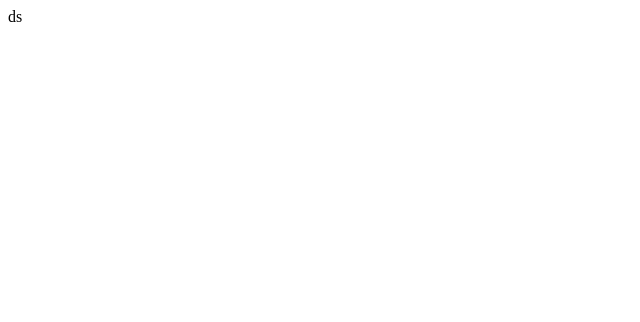
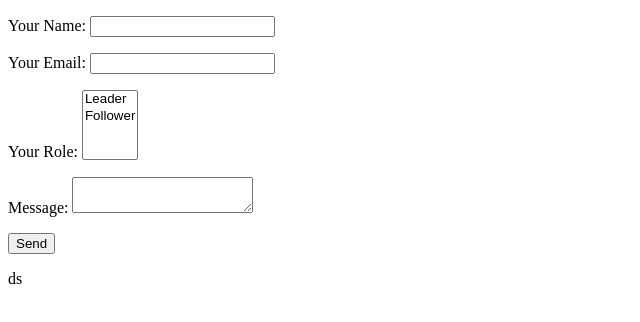
Before and after one commit to ngd0420/netlify, a plain HTML site: page index.html in a window 1280 px wide. Shown: the whole page, without its empty margins (0-640 px from the left). Drawn offline with Linux system fonts and the light colour scheme.

Commit message:
added form

```diff
--- a/index.html
+++ b/index.html
@@ -9,7 +9,26 @@
 </head>
 <body>
   <form name="contact" method="POST" netlify>
-    <!-- 省略 -->
+    <form name="contact" method="POST" netlify>
+      <p>
+        <label>Your Name: <input type="text" name="name" /></label>
+      </p>
+      <p>
+        <label>Your Email: <input type="email" name="email" /></label>
+      </p>
+      <p>
+        <label>Your Role: <select name="role[]" multiple>
+          <option value="leader">Leader</option>
+          <option value="follower">Follower</option>
+        </select></label>
+      </p>
+      <p>
+        <label>Message: <textarea name="message"></textarea></label>
+      </p>
+      <p>
+        <button type="submit">Send</button>
+      </p>
+    </form>
   </form>
   <div>ds</div>
 </body>
```
